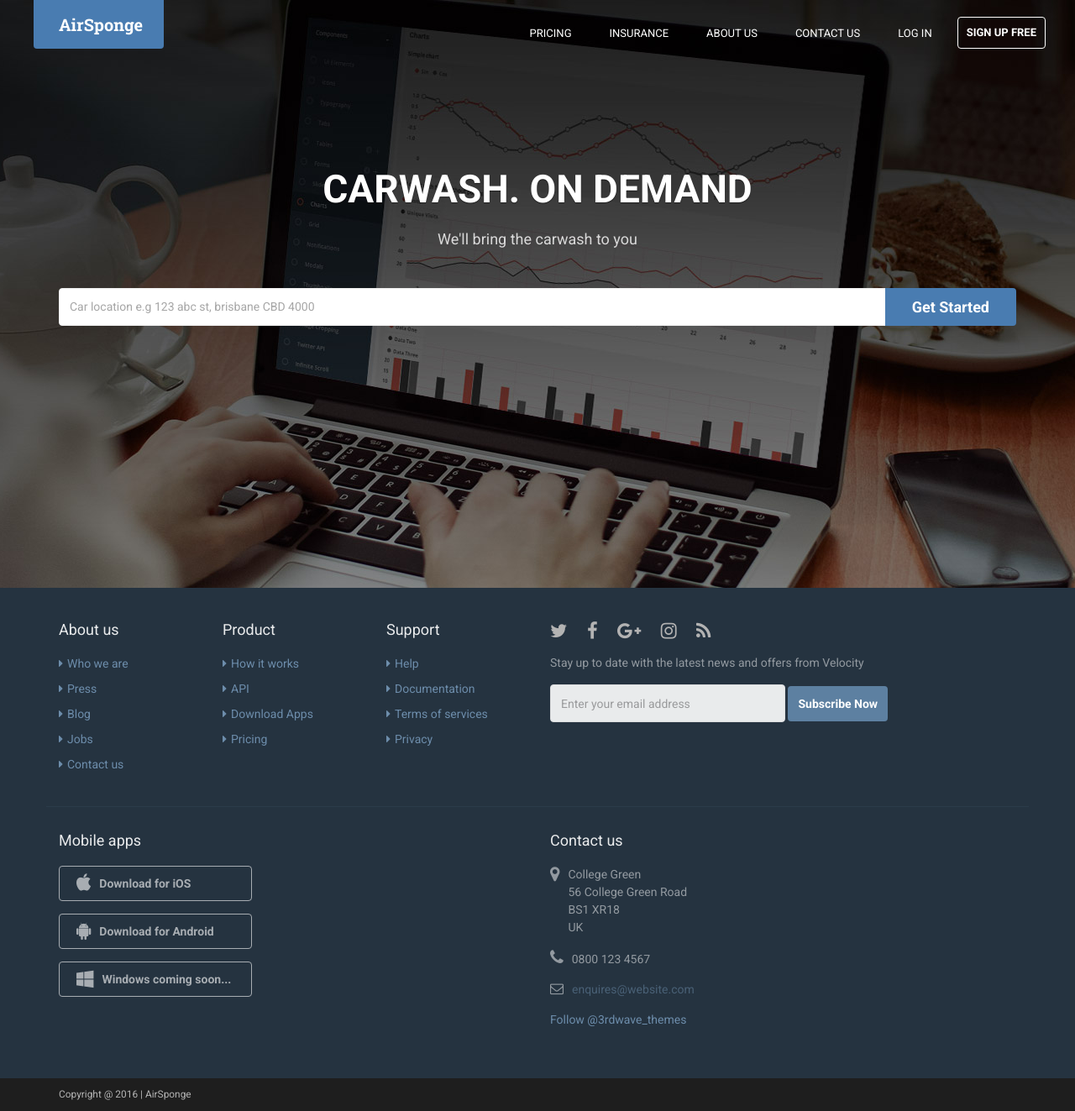
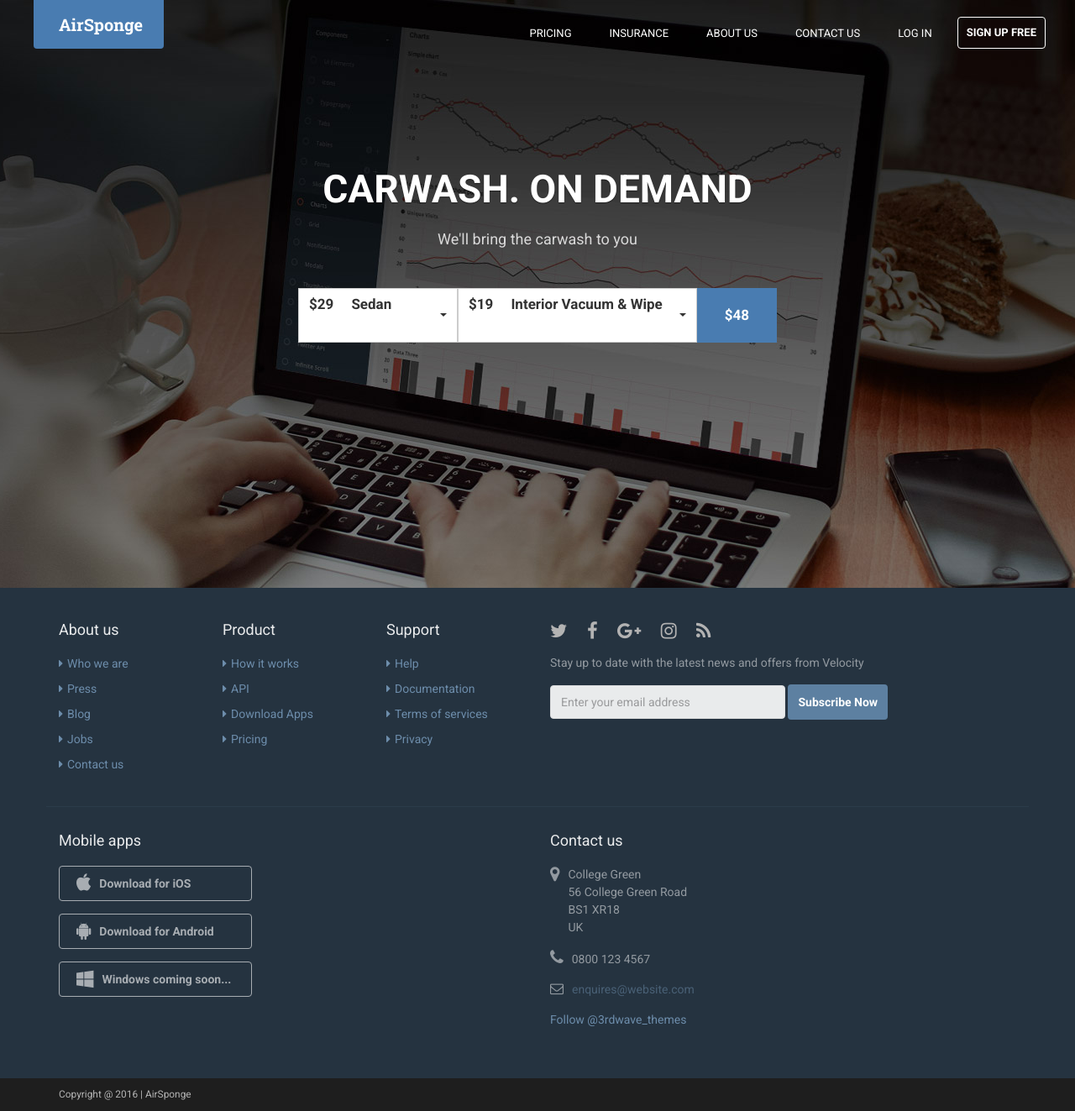
Before and after one commit to s4291158/as, a Django app: page / in a window 1280 px wide. Shown: the whole page at 84% size. Run offline with Django 3.2, Linux system fonts and the light colour scheme; some libraries are stand-ins or nearby versions.

Commit message:
landing input fully styled

```diff
--- a/a/forms.py
+++ b/a/forms.py
@@ -4,46 +4,67 @@ from .models import BaseUser, Address, BankAccount, WashRequest, Car
 
 
 class LandingForm(forms.Form):
-    class Meta:
-        model = WashRequest
+    types = [
+        ('Hatchback', 25),
+        ('Sedan', 29),
+        ('Wagon', 35),
+        ('SUV', 39),
+        ('Van', 45),
+    ]
+    types_dict = dict(types)
 
-    oneline_address = forms.CharField(widget=forms.TextInput(attrs={
-        'placeholder': 'Car location e.g 123 abc st, brisbane CBD 4000',
-        'class': 'form-control',
-    }))
+    default_type = types[1][0]
 
-    types = [
-        ('Small Sedan / Hatchback', 'Small Sedan / Hatchback'),
-        ('Large Sedan / Wagon', 'Large Sedan / Wagon'),
-        ('Small SUV', 'Small SUV'),
-        ('Large SUV', 'Large SUV'),
-        ('Van', 'Van')
+    type = forms.CharField(
+        initial=default_type,
+        widget=forms.TextInput(attrs={
+            'class': 'form-control',
+            'type': 'hidden',
+        })
+    )
+
+    interiors = [
+        ('No Interior Cleaning', 0),
+        ('Interior Vacuum & Wipe', 19),
     ]
-    type = forms.CharField(
-        required=False,
+    interiors_dict = dict(interiors)
+
+    default_interior = interiors[1][0]
+
+    interior = forms.CharField(
+        initial=default_interior,
         widget=forms.TextInput(attrs={
-            'placeholder': 'Car Type e.g Sedan',
             'class': 'form-control',
-        }))
+            'type': 'hidden',
+        })
+    )
 
     def save(self):
+        car_type = self.cleaned_data['type']
+        car_price = self.types_dict.get(car_type)
+        interior_type = self.cleaned_data['interior']
+        interior_price = self.interiors_dict.get(interior_type)
+
         washrequest = WashRequest()
         washrequest.request_date = timezone.now()
+        if interior_price == 0:
+            washrequest.vacuum = False
+            washrequest.wiping = False
+
+        else:
+            washrequest.vacuum = True
+            washrequest.wiping = True
+        washrequest.total_price += car_price
+        washrequest.total_price += interior_price
         washrequest.save()
 
         car = Car()
         car.washRequest = washrequest
-        car.type = self.cleaned_data['type']
+        car.type = car_type
         car.save()
-        washrequest.car_set.add(car)
 
-        address = Address()
-        address.washRequest = washrequest
-        address.oneline_address = self.cleaned_data['oneline_address']
-        address.save()
-        washrequest.address = address
-
-        washrequest.save()
+    def strip_type(self, field):
+        return self.cleaned_data[field].replace("$", "").split(' - ')[1]
 
 
 class CustomSignupForm(forms.Form):
--- a/a/models.py
+++ b/a/models.py
@@ -28,6 +28,8 @@ class WashRequest(models.Model):
 
     assigned_washer = models.ForeignKey(Washer, on_delete=models.CASCADE, null=True, blank=True)
 
+    vacuum = models.BooleanField(default=True)
+    wiping = models.BooleanField(default=True)
     request_date = models.DateTimeField(null=True, blank=True)
     wash_date = models.DateTimeField(null=True, blank=True)
     water_details = models.CharField(max_length=40, null=True, blank=True)
@@ -45,11 +47,11 @@ class Car(models.Model):
     washRequest = models.ForeignKey(WashRequest, null=True)
 
     number_plate = models.CharField(max_length=10, null=True, blank=True)
-    type = models.CharField(max_length=10, null=True, blank=True)
+    type = models.CharField(max_length=40, null=True, blank=True)
     dirtiness = models.IntegerField(null=True, blank=True)
 
     def __str__(self):
-        return self.number_plate
+        return self.type
 
 
 class Address(models.Model):
--- a/a/static/css/styles.css
+++ b/a/static/css/styles.css
@@ -9,6 +9,39 @@
 
 }
 
-.form-control {
-    height: 45px;
+#landing_submit,
+.btn.dropdown-toggle.btn-default {
+    border-radius: 0px;
+    height: 65px;
+    display: block;
+    font-size: 17px;
 }
+
+.dropdown-menu.open {
+    padding: 0;
+}
+
+.dropdown-menu.inner > li:hover {
+    background: #ccffff;
+}
+
+.dropdown-menu.inner > li > a {
+    height: 100%;
+    width: 100%;
+    line-height: 50px;
+}
+
+.dropdown-menu.inner > li > a {
+    display: inline-block;
+    velical-align: middle;
+}
+
+.row.no-pad {
+    margin-right: 0;
+    margin-left: 0;
+}
+
+.row.no-pad > [class*='col-'] {
+    padding-right: 0;
+    padding-left: 0;
+}
--- /dev/null
+++ b/a/static/js/custom.js
@@ -0,0 +1,23 @@
+getTotalPrice();
+
+function selectChange(ele) {
+    var field = getTupleById(ele.id)[1];
+
+    if (ele.id == 'select-type') {
+        $('#id_type').val(field);
+    } else if (ele.id == 'select-interior') {
+        $('#id_interior').val(field)
+    }
+    getTotalPrice();
+}
+
+function getTotalPrice() {
+    var price = Number(getTupleById('select-interior')[0]);
+    price += Number(getTupleById('select-type')[0]);
+    $('#landing_submit').text("$" + price);
+}
+
+function getTupleById(id) {
+    var tuple = $('#' + id).val().replace("$", "").split(" ");
+    return tuple;
+}
--- a/templates/css.html
+++ b/templates/css.html
@@ -7,11 +7,16 @@
 <!-- Font Awesome -->
 <link rel="stylesheet" href="https://maxcdn.bootstrapcdn.com/font-awesome/4.5.0/css/font-awesome.min.css">
 
+<!-- Latest compiled and minified CSS -->
+<link rel="stylesheet" href="https://cdnjs.cloudflare.com/ajax/libs/bootstrap-select/1.9.4/css/bootstrap-select.min.css">
+
 <!-- Bootstrap Social -->
 <link rel="stylesheet" href="{% static 'css/bootstrap-social.css' %}">
 
 <!-- Flexslider -->
 <link rel="stylesheet" href="{% static 'css/flexslider.css' %}">
+
+
 
 <!-- Custom Style -->
 <link rel="stylesheet" type="text/css" href="{% static 'css/styles-3.css' %}">
--- a/templates/index.html
+++ b/templates/index.html
@@ -29,13 +29,30 @@
 
                 {{ form.non_field_errors }}
                 {{ form.oneline_address.errors }}
-
-                <div class="input-group">
-                    {{ form.oneline_address }}
-                    <span class="input-group-btn" style="width:0px;"></span>
-
-                    <div class="form-action input-group-btn">
-                        <button class="btn btn-cta btn-cta-primary" type="submit">Get Started</button>
+                <div class="row no-pad">
+                    {{ form.type }}
+                    {{ form.interior }}
+                    <div class="col-xs-12 col-md-2 col-md-offset-2 col-lg-offset-3 form-group form-group-type">
+                        <select id="select-type" data-width="100%" class="selectpicker" onchange="selectChange(this)">
+                            {% for type, price in form.types %}
+                                <option class="select-options" {% if type == form.default_type %}selected{% endif %}>
+                                    ${{ price }} &nbsp;&nbsp;&nbsp; {{ type }}</option>
+                            {% endfor %}
+                        </select>
+                    </div>
+                    <div class="col-xs-12 col-md-4 col-lg-3 form-group form-group-interior">
+                        <select id="select-interior" data-width="100%" class="selectpicker" onchange="selectChange(this)">
+                            {% for interior, price in form.interiors %}
+                                <option class="select-options"
+                                        {% if interior == form.default_interior %}selected{% endif %}>
+                                    ${{ price }} &nbsp;&nbsp;&nbsp; {{ interior }}</option>
+                            {% endfor %}
+                        </select>
+                    </div>
+                    <div class="col-xs-12 col-md-2 col-lg-1 form-group form-group-submit">
+                        <button id="landing_submit" class="btn btn-cta btn-cta-primary btn-block" type="submit">Get Started
+                            <span class="glyphicon glyphicon-chevron-right"></span>
+                        </button>
                     </div>
                 </div>
 
--- a/templates/js.html
+++ b/templates/js.html
@@ -1,14 +1,18 @@
 {% load staticfiles %}
 
 <!-- jQuery (necessary for Bootstrap's JavaScript plugins) -->
-    <script src="https://ajax.googleapis.com/ajax/libs/jquery/1.11.3/jquery.min.js"></script>
+<script src="https://ajax.googleapis.com/ajax/libs/jquery/1.11.3/jquery.min.js"></script>
 
 <!-- Latest compiled and minified JavaScript -->
 <script src="https://maxcdn.bootstrapcdn.com/bootstrap/3.3.6/js/bootstrap.min.js"
         integrity="sha384-0mSbJDEHialfmuBBQP6A4Qrprq5OVfW37PRR3j5ELqxss1yVqOtnepnHVP9aJ7xS"
         crossorigin="anonymous"></script>
 
+<!-- Latest compiled and minified JavaScript -->
+<script src="https://cdnjs.cloudflare.com/ajax/libs/bootstrap-select/1.9.4/js/bootstrap-select.min.js"></script>
+
 <script type="text/javascript" src="{% static 'js/bootstrap-hover-dropdown.min.js' %}"></script>
 <script type="text/javascript" src="{% static 'js/jquery.flexslider-min.js' %}"></script>
 <script type="text/javascript" src="{% static 'js/jquery.placeholder.js' %}"></script>
 <script type="text/javascript" src="{% static 'js/main.js' %}"></script>
+<script type="text/javascript" src="{% static 'js/custom.js' %}"></script>
```
Also changed, not shown: a/static/js/main.js (+7 -6 lines), a/migrations/0015_auto_20160202_1204.py (added), a/migrations/0016_auto_20160202_1241.py (added), db.sqlite3.
